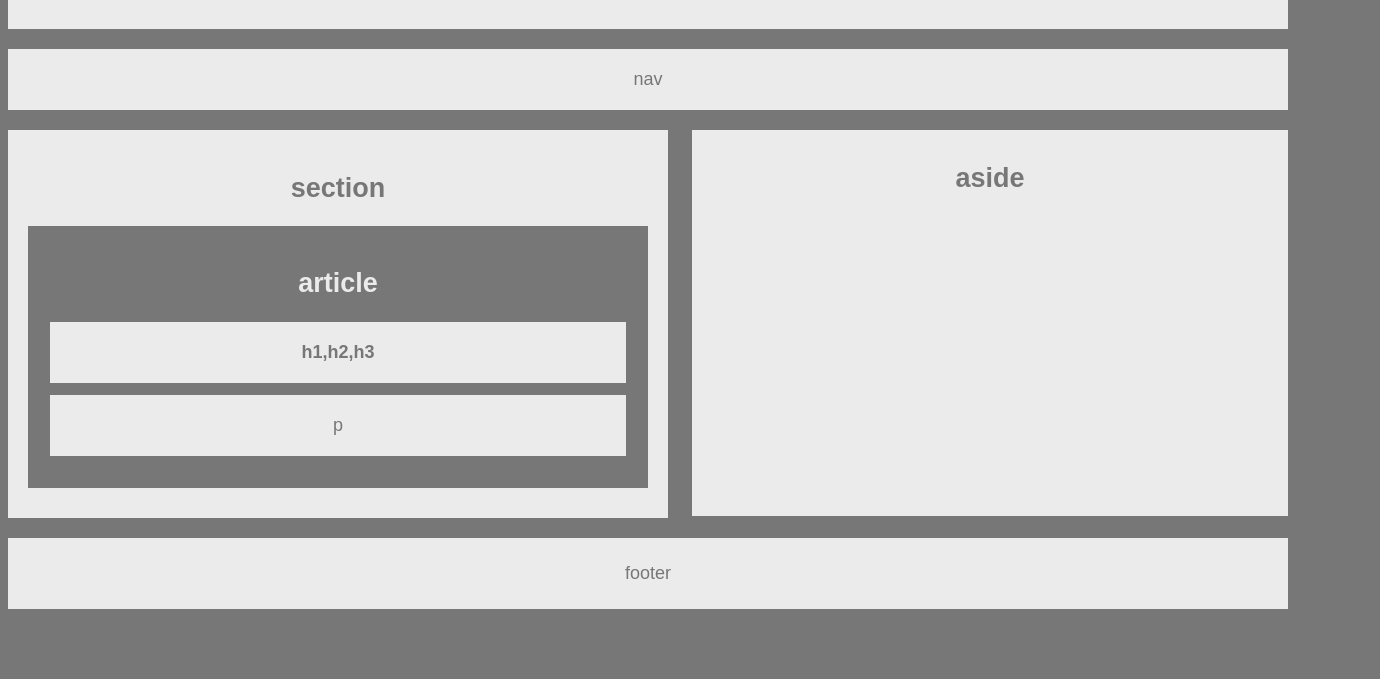
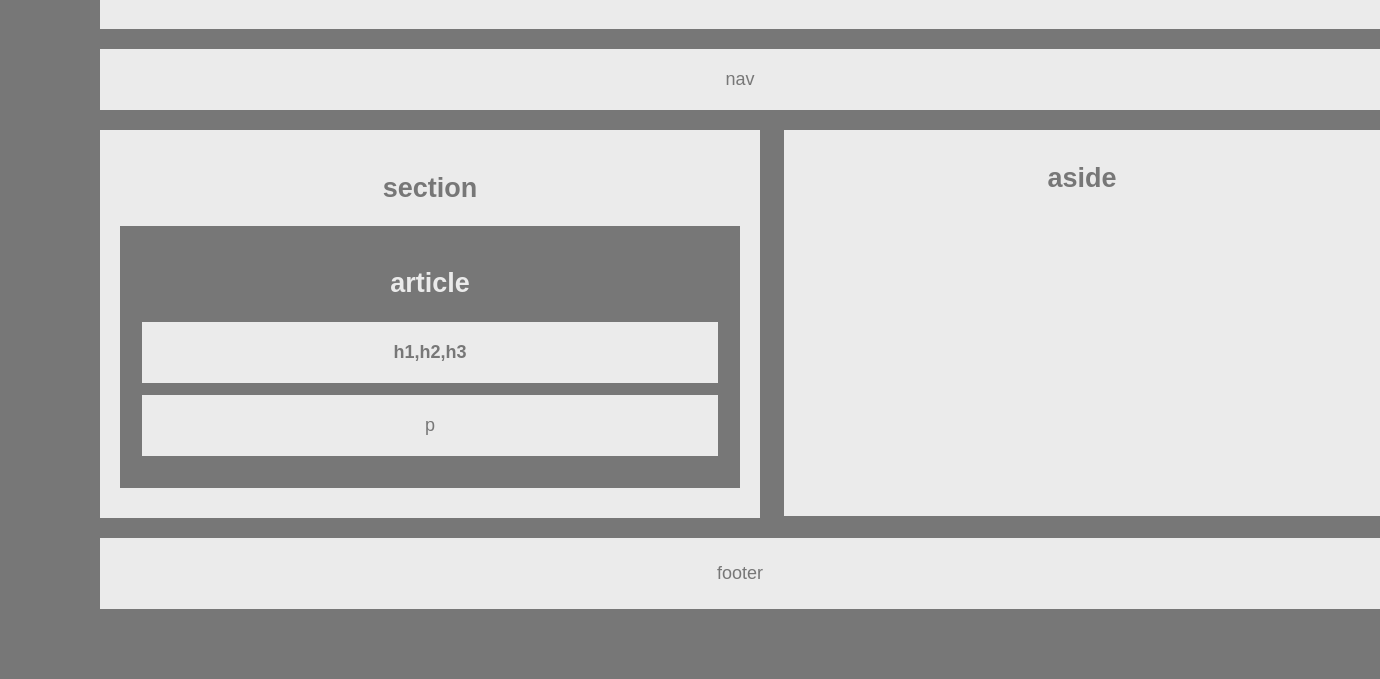
Before and after one commit to HumanJBooF/hw-wireframe, a plain HTML site: page index.html in a window 1280 px wide. Shown: the part 121-800 px from the top of the page, 1380 px wide, since content can reach past the window. Drawn offline with Linux system fonts and the light colour scheme.

Commit message:
finished- fixed

```diff
--- a/style.css
+++ b/style.css
@@ -7,6 +7,7 @@ body {
     background: #777;
     width: 960pt;
     font-size: 18px;
+    margin: 0px 100px;
 }
 
 header {
```
